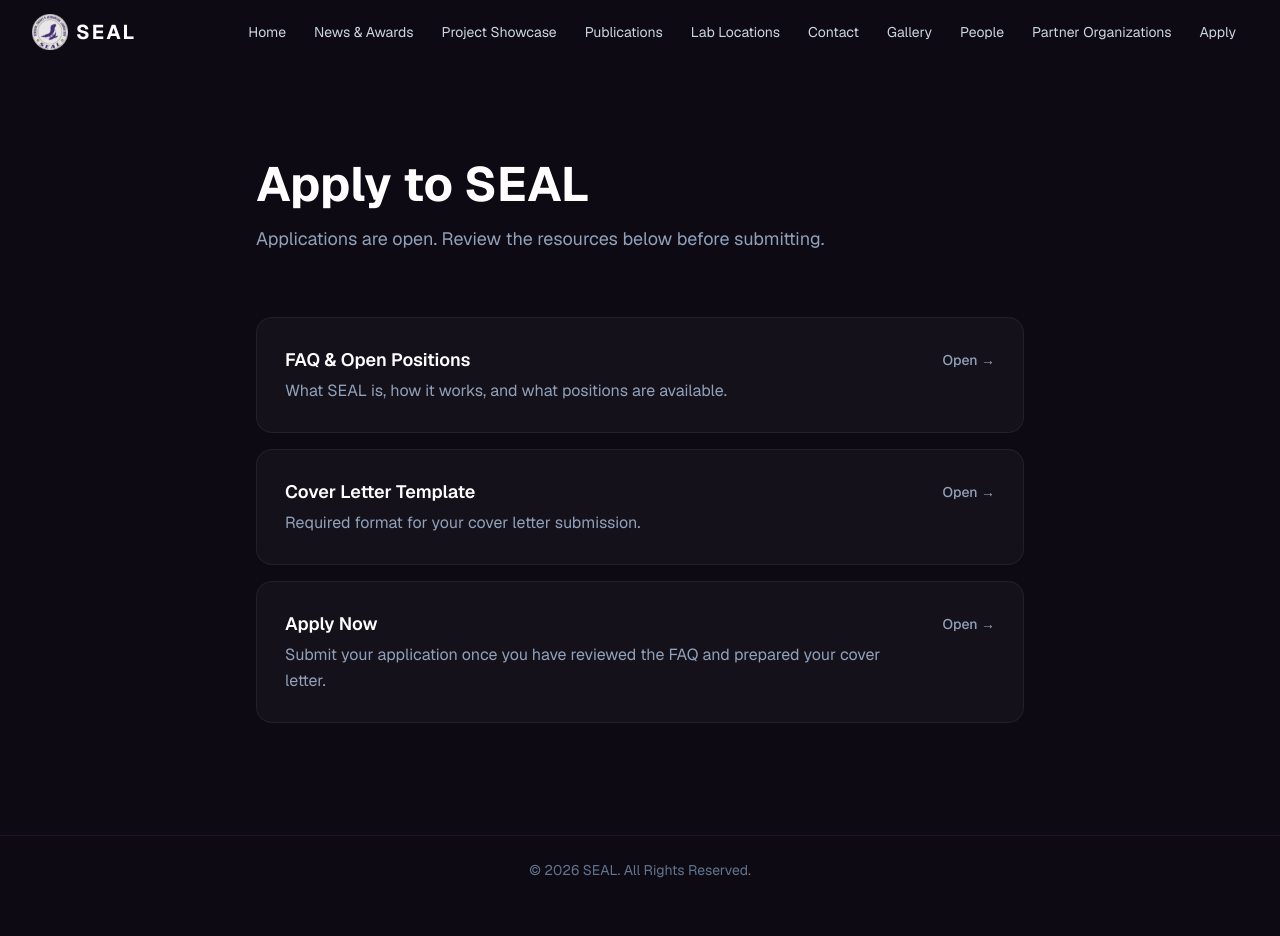
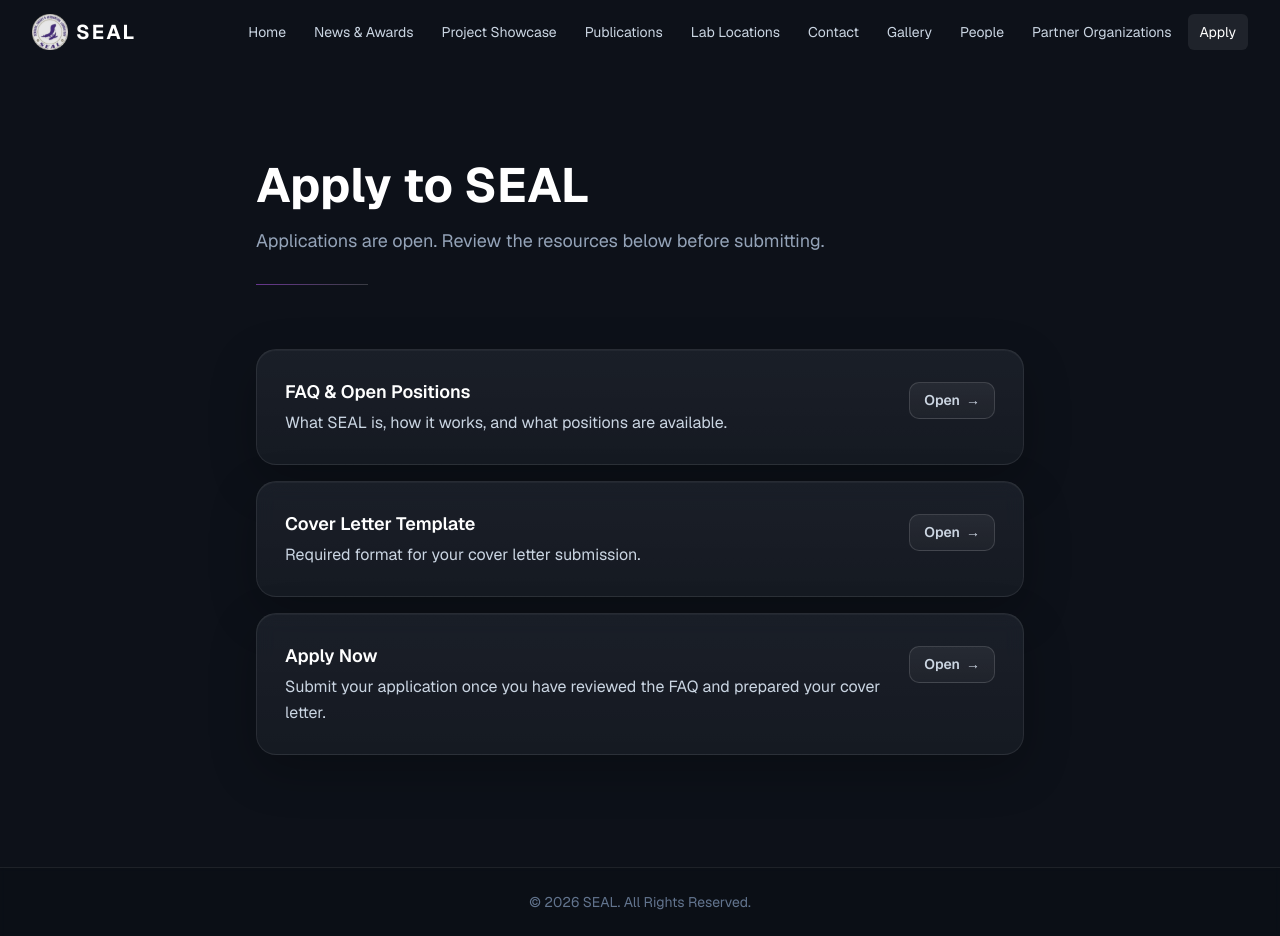
Before and after one commit to SEAL-Web-Team/SEAL-Website-2026, a Next.js app: page /apply in a window 1280 px wide. Before the commit the page ends 904 px from the top, so only its background shows below. Built offline with nearby package versions, Linux system fonts and the light colour scheme.

Commit message:
ui/ux updates, accent colors, uniformity

```diff
--- a/src/app/apply/page.tsx
+++ b/src/app/apply/page.tsx
@@ -1,11 +1,11 @@
 export default function ApplyPage() {
   return (
-    <div className="min-h-screen pt-40 pb-28 px-8">
-      <div className="max-w-3xl mx-auto">
+    <div className="page-shell">
+      <div className="page-container-tight">
 
-        <div className="mb-16">
-          <h1 className="text-5xl font-bold text-white mb-4">Apply to SEAL</h1>
-          <p className="text-slate-400 text-lg leading-relaxed">
+        <div className="page-header">
+          <h1 className="page-title">Apply to SEAL</h1>
+          <p className="page-subtitle">
             Applications are open. Review the resources below before submitting.
           </p>
         </div>
@@ -15,39 +15,48 @@ export default function ApplyPage() {
             href="https://tinyurl.com/SEALFAQs"
             target="_blank"
             rel="noopener noreferrer"
-            className="group flex items-start justify-between gap-6 p-7 rounded-2xl bg-white/[0.03] border border-white/[0.06] hover:bg-white/[0.05] hover:border-white/[0.12] transition-all"
+            className="surface-card surface-card-hover group flex items-start justify-between gap-6 p-7"
           >
             <div>
               <p className="text-white font-semibold text-lg mb-1">FAQ & Open Positions</p>
-              <p className="text-slate-400 text-base leading-relaxed">What SEAL is, how it works, and what positions are available.</p>
+              <p className="text-slate-300 text-base leading-relaxed">What SEAL is, how it works, and what positions are available.</p>
             </div>
-            <p className="text-slate-400 text-sm font-medium shrink-0 mt-1 group-hover:text-white transition-colors">Open →</p>
+            <span className="action-chip shrink-0 mt-1 text-xs">
+              <span>Open</span>
+              <span aria-hidden="true">→</span>
+            </span>
           </a>
 
           <a
             href="https://docs.google.com/presentation/d/e/2PACX-1vQ9VG87uMQSPhwdXctTRM0jIenB3S-NXUVoAy4HSrdVnFQN6p9np0MDO316I6s93w/pub?start=false&loop=false&delayms=3000"
             target="_blank"
             rel="noopener noreferrer"
-            className="group flex items-start justify-between gap-6 p-7 rounded-2xl bg-white/[0.03] border border-white/[0.06] hover:bg-white/[0.05] hover:border-white/[0.12] transition-all"
+            className="surface-card surface-card-hover group flex items-start justify-between gap-6 p-7"
           >
             <div>
               <p className="text-white font-semibold text-lg mb-1">Cover Letter Template</p>
-              <p className="text-slate-400 text-base leading-relaxed">Required format for your cover letter submission.</p>
+              <p className="text-slate-300 text-base leading-relaxed">Required format for your cover letter submission.</p>
             </div>
-            <p className="text-slate-400 text-sm font-medium shrink-0 mt-1 group-hover:text-white transition-colors">Open →</p>
+            <span className="action-chip shrink-0 mt-1 text-xs">
+              <span>Open</span>
+              <span aria-hidden="true">→</span>
+            </span>
           </a>
 
           <a
             href="https://goo.gl/forms/aiTE4Vms9RejcAg13"
             target="_blank"
             rel="noopener noreferrer"
-            className="group flex items-start justify-between gap-6 p-7 rounded-2xl bg-white/[0.03] border border-white/[0.06] hover:bg-white/[0.05] hover:border-white/[0.12] transition-all"
+            className="surface-card surface-card-hover group flex items-start justify-between gap-6 p-7"
           >
             <div>
               <p className="text-white font-semibold text-lg mb-1">Apply Now</p>
-              <p className="text-slate-400 text-base leading-relaxed">Submit your application once you have reviewed the FAQ and prepared your cover letter.</p>
+              <p className="text-slate-300 text-base leading-relaxed">Submit your application once you have reviewed the FAQ and prepared your cover letter.</p>
             </div>
-            <p className="text-slate-400 text-sm font-medium shrink-0 mt-1 group-hover:text-white transition-colors">Open →</p>
+            <span className="action-chip shrink-0 mt-1 text-xs">
+              <span>Open</span>
+              <span aria-hidden="true">→</span>
+            </span>
           </a>
         </div>
 
--- a/src/app/globals.css
+++ b/src/app/globals.css
@@ -1,11 +1,13 @@
 @import "tailwindcss";
 
 :root {
-  --background: #0e0a14;
+  --background: #0d1119;
   --foreground: #e2e8f0;
   --seal-purple: #4B286D;
   --seal-purple-light: #7B3FA8;
   --seal-purple-glow: #a855f7;
+  --card-tint: 0.12;
+  --card-tint-hover: 0.18;
 }
 
 @theme inline {
@@ -16,7 +18,127 @@
 }
 
 body {
+  color: var(--foreground);
   background: var(--background);
-  color: var(--foreground);
   font-family: var(--font-geist-sans), Arial, Helvetica, sans-serif;
 }
+
+::selection {
+  background: rgba(123, 63, 168, 0.28);
+  color: var(--foreground);
+}
+
+.page-shell {
+  min-height: 100vh;
+  padding: 10rem 2rem 7rem;
+}
+
+.page-container {
+  margin: 0 auto;
+  width: 100%;
+  max-width: 72rem;
+}
+
+.page-container-narrow {
+  margin: 0 auto;
+  width: 100%;
+  max-width: 56rem;
+}
+
+.page-container-tight {
+  margin: 0 auto;
+  width: 100%;
+  max-width: 48rem;
+}
+
+.page-header {
+  position: relative;
+  margin-bottom: 4rem;
+  max-width: 48rem;
+  padding-bottom: 1.75rem;
+}
+
+.page-header::after {
+  content: "";
+  position: absolute;
+  left: 0;
+  bottom: 0;
+  width: 7rem;
+  height: 1px;
+  background: linear-gradient(90deg, rgb(123 63 168 / 0.82), rgb(255 255 255 / 0.18));
+}
+
+.page-title {
+  color: white;
+  font-size: clamp(2.5rem, 4vw, 3rem);
+  font-weight: 700;
+  line-height: 1.05;
+  text-wrap: balance;
+}
+
+.page-subtitle {
+  margin-top: 1rem;
+  max-width: 42rem;
+  color: rgb(148 163 184);
+  font-size: 1.125rem;
+  line-height: 1.7;
+}
+
+.surface-card {
+  position: relative;
+  border: 1px solid rgb(255 255 255 / 0.08);
+  background:
+    linear-gradient(180deg, rgb(255 255 255 / 0.055), rgb(255 255 255 / 0.03)),
+    rgb(14 20 30 / 0.72);
+  border-radius: 1.25rem;
+  box-shadow:
+    inset 0 1px 0 rgb(255 255 255 / 0.04),
+    0 16px 48px rgb(0 0 0 / 0.24);
+  backdrop-filter: blur(10px);
+}
+
+.surface-card-hover {
+  transition:
+    background-color 200ms ease,
+    border-color 200ms ease,
+    transform 200ms ease,
+    box-shadow 200ms ease;
+}
+
+.surface-card-hover:hover {
+  background:
+    linear-gradient(180deg, rgb(255 255 255 / 0.075), rgb(255 255 255 / 0.04)),
+    rgb(16 23 34 / 0.78);
+  border-color: rgb(255 255 255 / 0.14);
+  transform: translateY(-2px);
+  box-shadow:
+    inset 0 1px 0 rgb(255 255 255 / 0.05),
+    0 20px 54px rgb(0 0 0 / 0.28);
+}
+
+.media-frame {
+  display: flex;
+  align-items: center;
+  justify-content: center;
+  background: rgb(0 0 0 / 0.18);
+}
+
+.action-chip {
+  display: inline-flex;
+  align-items: center;
+  gap: 0.375rem;
+  border: 1px solid rgb(255 255 255 / 0.14);
+  border-radius: 0.625rem;
+  padding: 0.5rem 0.875rem;
+  color: rgb(203 213 225);
+  font-size: 0.875rem;
+  font-weight: 600;
+  background: linear-gradient(180deg, rgb(255 255 255 / 0.06), rgb(255 255 255 / 0.03));
+  transition: border-color 200ms ease, color 200ms ease, background-color 200ms ease;
+}
+
+.action-chip:hover {
+  border-color: rgb(123 63 168 / 0.48);
+  color: white;
+  background: linear-gradient(180deg, rgb(123 63 168 / 0.12), rgb(255 255 255 / 0.04));
+}
--- a/src/app/layout.tsx
+++ b/src/app/layout.tsx
@@ -29,10 +29,10 @@ export default function RootLayout({
       lang="en"
       className={`${geistSans.variable} ${geistMono.variable} h-full antialiased`}
     >
-      <body className="min-h-full flex flex-col bg-[#0e0a14] text-slate-200">
+      <body className="min-h-full flex flex-col text-slate-200">
         <Navbar />
         <main className="flex-1">{children}</main>
-        <footer className="bg-[#0e0a14] border-t border-purple-500/10 py-6 px-4 text-center">
+        <footer className="border-t border-white/8 bg-black/10 py-6 px-4 text-center backdrop-blur-[2px]">
           <p className="text-slate-500 text-sm">© 2026 SEAL. All Rights Reserved.</p>
         </footer>
       </body>
--- a/src/app/publications/page.tsx
+++ b/src/app/publications/page.tsx
@@ -145,12 +145,12 @@ export default function PublicationsPage() {
     : conference;
 
   return (
-    <div className="min-h-screen pt-40 pb-28 px-8">
-      <div className="max-w-4xl mx-auto">
+    <div className="page-shell">
+      <div className="page-container-tight">
 
-        <div className="mb-12">
-          <h1 className="text-5xl font-bold text-white">Publications</h1>
-          <p className="text-slate-400 text-lg mt-4">
+        <div className="page-header">
+          <h1 className="page-title">Publications</h1>
+          <p className="page-subtitle">
             Peer-reviewed journal articles and conference papers from SEAL Lab research spanning sensors, electrostatics, power systems, and more.
           </p>
         </div>
--- a/src/components/Navbar.tsx
+++ b/src/components/Navbar.tsx
@@ -1,6 +1,7 @@
 "use client";
 
 import Link from "next/link";
+import { usePathname } from "next/navigation";
 import { useEffect, useState } from "react";
 
 const navLinks = [
@@ -19,6 +20,7 @@ const navLinks = [
 export default function Navbar() {
   const [menuOpen, setMenuOpen] = useState(false);
   const [scrolled, setScrolled] = useState(false);
+  const pathname = usePathname();
 
   useEffect(() => {
     const onScroll = () => setScrolled(window.scrollY > 10);
@@ -51,7 +53,11 @@ export default function Navbar() {
               <Link
                 key={link.href}
                 href={link.href}
-                className="px-3 py-2 text-sm text-slate-300 hover:text-purple-300 hover:bg-white/5 rounded-md transition-all duration-150 whitespace-nowrap"
+                className={`px-3 py-2 text-sm rounded-md transition-all duration-150 whitespace-nowrap ${
+                  pathname === link.href
+                    ? "text-white bg-white/8"
+                    : "text-slate-300 hover:text-white hover:bg-white/5"
+                }`}
               >
                 {link.label}
               </Link>
@@ -81,7 +87,11 @@ export default function Navbar() {
               key={link.href}
               href={link.href}
               onClick={() => setMenuOpen(false)}
-              className="block px-3 py-2 text-sm text-slate-300 hover:text-purple-300 hover:bg-white/5 rounded-md transition-colors"
+              className={`block px-3 py-2 text-sm rounded-md transition-colors ${
+                pathname === link.href
+                  ? "text-white bg-white/8"
+                  : "text-slate-300 hover:text-white hover:bg-white/5"
+              }`}
             >
               {link.label}
             </Link>
```
Also changed, not shown: src/app/contact/page.tsx (+9 -9 lines), src/app/locations/page.tsx (+13 -12 lines), src/app/news/page.tsx (+11 -10 lines), src/app/page.tsx (+15 -12 lines), src/app/partners/page.tsx (+11 -10 lines), src/app/people/page.tsx (+10 -11 lines), src/app/projects/page.tsx (+13 -11 lines).
